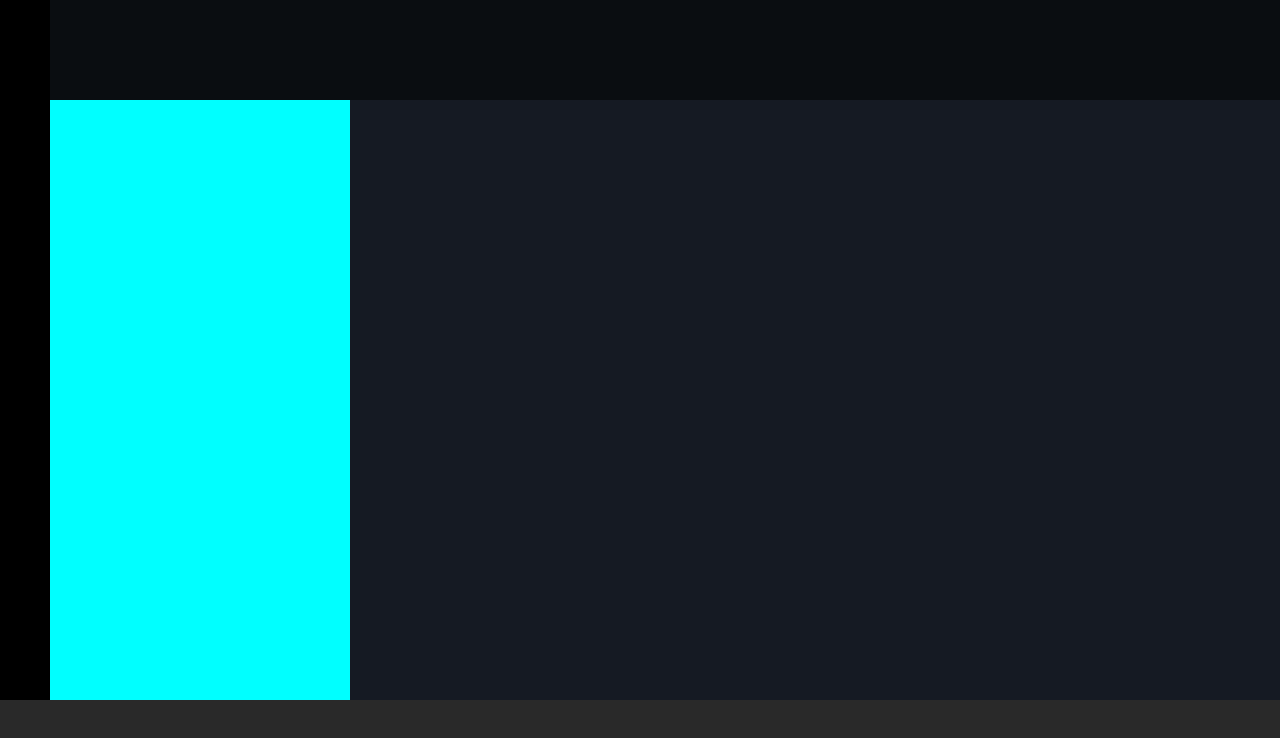
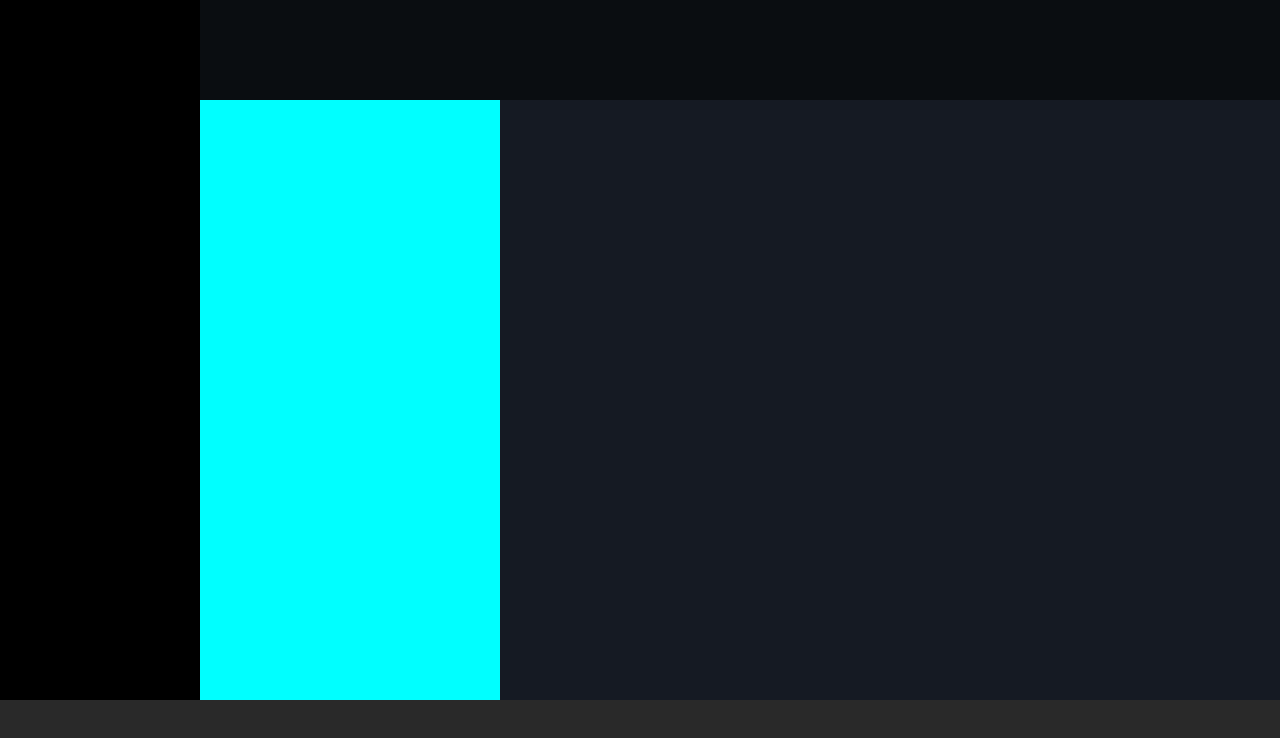
Before and after one commit to 1Pietro7D/html-css-spotifyweb, a plain HTML site: page index.html in a window 1280 px wide. Drawn offline with Linux system fonts and the light colour scheme.

Commit message:
setting media query for aside#menu

```diff
--- a/css/media-queries.css
+++ b/css/media-queries.css
@@ -1,5 +1,8 @@
 /********** min480px************/
 @media screen and (min-width: 480px) {
+  aside#menu {
+    flex-basis: 200px;
+  }
 }
 /********** min768px************/
 
--- a/css/style.css
+++ b/css/style.css
@@ -73,7 +73,7 @@ PRINCIPAL-CONTAINER
 ASIDE
  ********/
 
-#principal-container aside {
+aside#menu {
   flex: 0 0 50px;
   background-color: #000;
 }
--- a/index.html
+++ b/index.html
@@ -29,7 +29,7 @@
   <body>
     <div id="web-app">
       <div class="flex flex-1" id="principal-container">
-        <aside></aside>
+        <aside id="menu"></aside>
         <div class="flex flex-1 column scroll">
           <header></header>
           <main class="flex">
```
